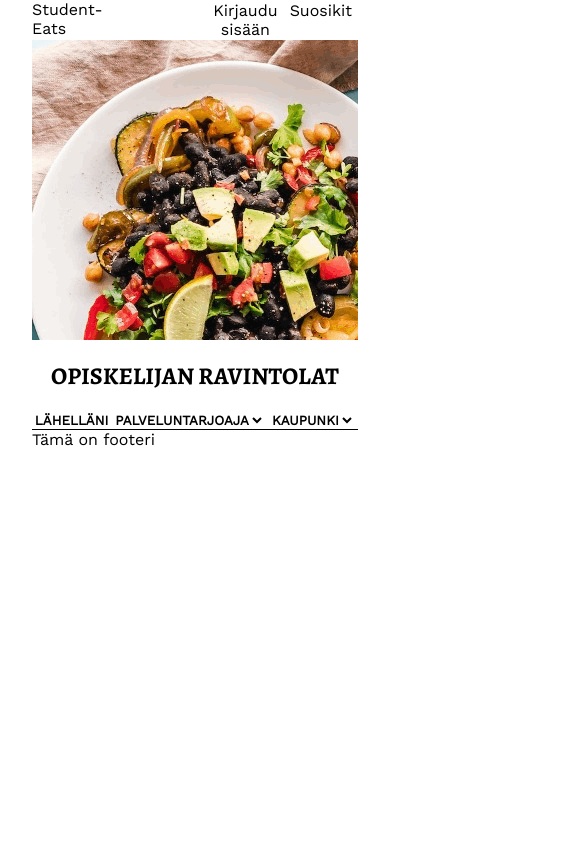
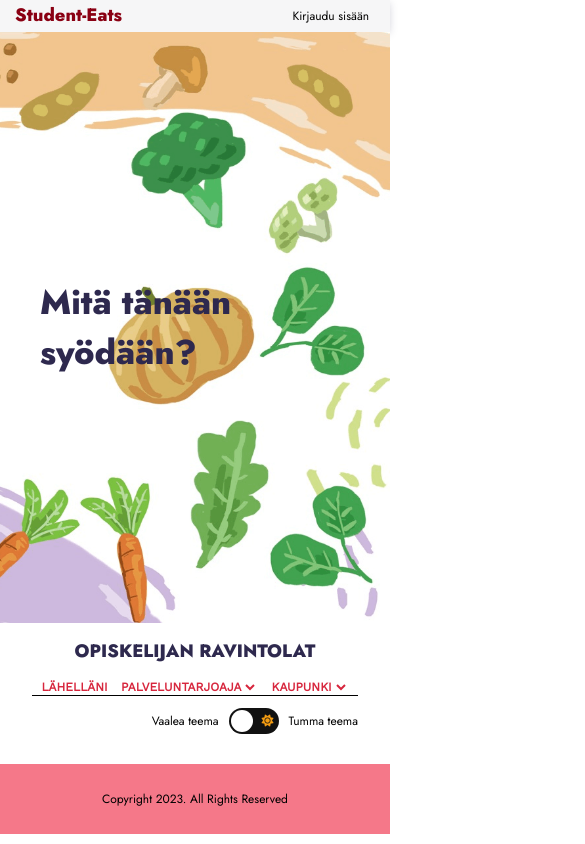
Before and after one commit to emintt/WeKePe-Opiskelijaravintolat, a website built with Vite: page index.html in a window 390 px wide. Shown: the top 844 px of the page, 585 px wide, since content can reach past the window. Built offline with nearby package versions, Linux system fonts and the light colour scheme; no server answers.

Commit message:
apply colors, add dark theme, make web responsive

```diff
--- a/dev-dist/sw.js
+++ b/dev-dist/sw.js
@@ -79,7 +79,7 @@ define(['./workbox-5357ef54'], (function (workbox) { 'use strict';
    */
   workbox.precacheAndRoute([{
     "url": "index.html",
-    "revision": "0.m7oe98bcnh8"
+    "revision": "0.8fjqriljdtg"
   }], {});
   workbox.cleanupOutdatedCaches();
   workbox.registerRoute(new workbox.NavigationRoute(workbox.createHandlerBoundToURL("index.html"), {
--- a/index.html
+++ b/index.html
@@ -10,26 +10,28 @@
   <link rel="apple-touch-icon" href="/icons/icon-192x192.png" sizes="192x192">
   <meta name="theme-color" content="#ffffff">
   <meta name="apple-mobile-web-app-status-bar-style" content="black-translucent">
+  <script src="https://kit.fontawesome.com/6f7922c09b.js" crossorigin="anonymous"></script>
   <script type="module" src="src/main.ts"></script>
   <title>Vite + TS</title>
 </head>
 
 <body>
-  <div class="container">
+  <!-- <div class="container"> -->
     <header>
       <nav class="navigation">
         <ul>
           <li><a href="#" id="logo">Student-Eats</a></li>
           <li><button type="button" id="login">Kirjaudu sisään</button></li>
-          <li><button type="button">Suosikit</button></li>
         </ul>
       </nav>
       <div class="banner-container">
         <div class="banner-text-container">
-          <!-- <h1>Tervetuloa <br>syömään!</h1> -->
+          <h1>Mitä tänään syödään?</h1>
         </div>
       </div>
     </header>
+    <div class="container">
+
     <main>
       <div class="filters">
         <h2>Opiskelijan ravintolat</h2>
@@ -47,6 +49,18 @@
 
         </div>
 
+      </div>
+      <div class="dark-theme">
+        <span>Vaalea teema</span>
+        <div class="dark-theme-toggler">
+          <input type="checkbox" class="checkbox" id="checkbox">
+          <label for="checkbox" class="checkbox-label">
+              <i class="fas fa-moon"></i>
+              <i class="fas fa-sun"></i>
+              <span class="ball"></span>
+          </label>
+        </div>
+        <span>Tumma teema</span>
       </div>
 
       <div class="restaurant-list-wrapper">
@@ -92,11 +106,12 @@
           </form>
         </section>
       </dialog>
-  </main>
+    </main>
+  <!-- </div> -->
+  </div>
   <footer>
-    Tämä on footeri
+    Copyright 2023. All Rights Reserved
   </footer>
-  </div>
 </body>
 
 </html>
--- a/main.css
+++ b/main.css
@@ -1,25 +1,42 @@
-@font-face {
+/* @font-face {
   font-family: 'Alegreya';
   src: url('./fonts/Alegreya-VariableFont_wght.ttf') format('truetype');
+} */
+
+
+@font-face {
+  font-family: 'Jost';
+  src: url('./fonts/Jost-Regular.ttf') format('truetype');
+}
+
+@font-face {
+  font-family: 'JostBold';
+  src: url('./fonts/Jost-ExtraBold.ttf') format('truetype');
 }
 
 @font-face {
   font-family: 'Worksans';
   src: url('./fonts/WorkSans-Regular.ttf') format('truetype');
 }
-
 * {
   box-sizing: border-box;
 }
 
 :root {
   --black: #000;
-  --red: #FF0000;
-  --green: #008000;
+  --cadet: #2E294E;
+  --red: #D7263D;
+  --green-2: #48C022;
+  --light-green-2: #A7D626;
+  --second-green: #1A9079;
+  --dark-red: #8A0013;
+  --green-2-darker: #1E7B00;
+  --light-red: #F57889;
+  --white: #F6F6F7;
 }
 
 body {
-  font-family: 'Worksans', 'Verdana', sans-serif;
+  font-family: 'Jost', 'Worksans', 'Verdana', sans-serif;
   margin: 0;
 }
 
@@ -33,7 +50,27 @@ h3,
 h4,
 h5,
 h6 {
-  font-family: 'Alegreya', cursive;
+  font-family: 'JostBold', cursive;
+  color: var(--cadet)
+}
+
+header {
+  max-width: 1200px;
+  margin: 0 auto;
+}
+
+.navigation {
+  background-color: var(--white);
+  box-shadow: 0px 2px 8px -1px rgba(50, 50, 93, 0.25);
+  line-height: 2.5em;
+}
+
+.navigation #logo {
+  font-family: 'JostBold';
+  font-size: 1.5em;
+  font-weight: 700;
+  text-align: left;
+  color: var(--dark-red);
 }
 
 .container {
@@ -42,27 +79,77 @@ h6 {
   padding: 0 2rem;
 }
 
-/* nav */
+@media only screen and (max-width: 768px) {
+  body {
+      font-size: 14px;
+  }
+
+}
+
+@media only screen and (max-width: 480px) {
+  body {
+      font-size: 12px;
+  }
+}
+
 .banner-container {
-  background-image: url(./img/pexels-ella-olsson-PhotoRoom.png);
-  background-color: red;
-  max-width: 1200px;
-  height: 300px;
+  background-image: url(./img/Pngtree-food-vegetable-hand-drawn-background-1196744.png);
+  background-color: var(--red);
+  max-width: 100%;
+  height: 70vh;
+  background-repeat: no-repeat;
+  background-position: right bottom;
+  background-size: cover;
+  overflow: hidden;
+  display: flex;
+  justify-content: center;
+  align-items: center;
+  font-size: 2.5vw;
 }
+
+.banner-text-container h1{
+  font-size: 2.5em;
+}
+
+@media screen and (max-width: 768px) {
+  .banner-container {
+    justify-content: flex-start;
+    padding: 40px;
+  }
+  .banner-text-container h1{
+    font-size: 3.5em;
+  }
+}
+
+
 ul {
   margin: 0;
   list-style-type: none;
   padding: 0;
 }
 
+
 .navigation ul {
+  padding-left: 15px;
+  padding-right: 15px;
   display: flex;
-  justify-content: start;
+  justify-content: space-between;
+  align-items: center;
 }
 
-.navigation ul li {
-  flex: 0 0 12.5%;
-  text-align: right;
+
+a:link {
+  text-decoration: none;
+  color: var(--cadet);
+}
+
+/* mouse over link */
+a:hover, button:hover {
+  color: var(--dark-red);
+}
+
+a:active {
+  color: var(--black);
 }
 
 .navigation ul li:first-child {
@@ -74,24 +161,106 @@ ul {
   border: none;
   background-color: transparent;
   cursor: pointer;
-  font-family: 'Worksans';
+  font-family: 'Jost';
   font-size: 1em;
+  font-weight: 500;
+  transition-duration: 0.4s;
+}
+
+/* Dark theme */
+body.dark {
+  background-color: var(--cadet);
+  color: var(--white);
+}
+
+.banner-container.dark {
+  filter: brightness(50%);
+}
+
+main.dark {
+  color: ;
+}
+
+.dark-theme {
+  margin-top: 1em;
+  display: flex;
+  justify-content: flex-end;
+  align-items: center;
+}
+
+.dark-theme-toggler {
+  margin-left: 10px;
+  margin-right: 10px;
+}
+
+.checkbox {
+  opacity: 0;
+  position: absolute;
+}
+
+.checkbox-label {
+  background-color: #111;
+  width: 50px;
+  height: 26px;
+  border-radius: 50px;
+  position: relative;
+  padding: 5px;
+  cursor: pointer;
+  display: flex;
+  justify-content: space-between;
+  align-items: center;
+}
+
+.fa-moon {
+  color: #f1c40f;
+}
+
+.fa-sun {
+  color: #f39c12;
+}
+
+.checkbox-label .ball {
+  background-color: #fff;
+  width: 22px;
+  height: 22px;
+  position: absolute;
+  left: 2px;
+  top: 2px;
+  border-radius: 50%;
+  transition: transform 0.2s linear;
+}
+
+.checkbox:checked + .checkbox-label .ball {
+  transform: translateX(24px);
 }
 
 
-a:link {
-  text-decoration: none;
-  color: var(--black
-  );
+.restaurant-list-wrapper {
+  width: 100%;
+  margin: 30px auto;
+  /* display: grid;
+  grid-template-columns: repeat(2, 1fr);
+  grid-template-rows: 1fr 1fr;
+  grid-auto-rows: auto; */
 }
+
 .restaurant-list-item {
   padding: 0;
 }
 
 .restaurant-list-item h2 {
   margin-bottom: 0;
-  font-size: 3em;
+  font-size: 2.5em;
+  color: var(--red);
+  transition-duration: 0.4s;
+  cursor: pointer;
 }
+
+.restaurant-list-item h2:hover {
+
+  color: var(--dark-red);
+}
+
 
 .restaurant-list-item p {
   margin: 0.125em;
@@ -105,7 +274,7 @@ a:link {
 
 .highlight {
   font-weight: bold;
-  background-color: rgb(194, 194, 235);
+  color: var(--dark-red);
 }
 
 
@@ -134,6 +303,13 @@ a:link {
   background-color: transparent;
   font-family: 'Worksans';
   padding: 0;
+  color: var(--red);
+  transition-duration: 0.4s;
+  font-size: 1em;
+}
+
+.filter-button button:hover, .filter-button select:hover {
+  color: var(--dark-red);
 }
 
 .filters button label {
@@ -173,7 +349,27 @@ a:link {
   text-align: end;
 }
 
+@media screen and (max-width: 800px) {
+  dialog#restaurant {
+    width: 100%;
+  }
+  .menu-daily, .menu-weekly {
+    width: 100%;
+  }
 
+  .menu-item {
+    flex-direction: column;
+    align-items: flex-start;
+  }
+
+  .menu-item .menu-item-name {
+    flex: 1;
+  }
+
+  .menu-item .menu-item-price {
+    flex: 1;
+  }
+}
 
 
 
@@ -200,6 +396,16 @@ dialog .close {
 }
 
 
+@media screen and (max-width: 500px){
+  dialog {
+    width: 100%;
+  }
+
+  dialog form {
+    width: 100%;
+  }
+}
+
 /* restaurant info */
 dialog .restaurant-info {
   margin-bottom: 2.5em;
@@ -219,6 +425,7 @@ dialog h3 {
   margin: 0;
   padding: 1em 0;
   font-size: 1.5em;
+  color: var(--red);
 }
 
 .menu-daily {
@@ -256,9 +463,15 @@ input {
   margin-bottom: 10px;
   border: 1px solid #ccc;
   border-radius: 5px;
-  background-color: #ccc;
+  background-color: var(--green-2);
   color: #fff;
   cursor: pointer;
+  transition-duration: 0.4s;
+}
+
+.button:hover, button.button:hover {
+  background-color: var(--green-2-darker);
+  color: white;
 }
 
 .form-control {
@@ -280,10 +493,19 @@ input {
 }
 
 .form input:valid {
-  border-color: var(--green);
+  border-color: var(--green-2);
 
 }
 
 .form input:focus {
   background-color: rgb(231, 241, 227);
 }
+
+footer {
+  background-color: var(--light-red);
+  height: 70px;
+  line-height: 70px;
+  text-align: center;
+  width: 100%;
+  margin: auto;
+}
--- a/src/main.ts
+++ b/src/main.ts
@@ -25,6 +25,17 @@ const updateSW = registerSW({
     alert('App is offline ready');
   },
 });
+
+// toggle dark theme
+const checkbox = document.querySelector('.checkbox') as HTMLInputElement | null;
+if (!checkbox) {
+  throw new Error('Check box not found');
+}
+checkbox.addEventListener("change", () => {
+  document.body.classList.toggle("dark");
+  document.querySelector('.banner-container')?.classList.toggle('dark');
+  document.querySelector('main')?.classList.toggle('dark');
+})
 
 
 // select dialog elements from the DOM
--- a/vite.config.ts
+++ b/vite.config.ts
@@ -20,7 +20,7 @@ export default defineConfig({
         enabled: true,
       },
       workbox: {
-        globPatterns: ['**/*.{js,css,html,png,svg}'],
+        globPatterns: ['**/*.{js,css,html,ico,png,svg,ttf}'],
         sourcemap: true
       },
       manifest: {
```
Also changed, not shown: profile/index.html (+2 -3 lines), fonts/Jost-ExtraBold.ttf (added), fonts/Jost-Regular.ttf (added), img/Pngtree-food-vegetable-hand-drawn-background-1196744.png (added), 1 other file.
